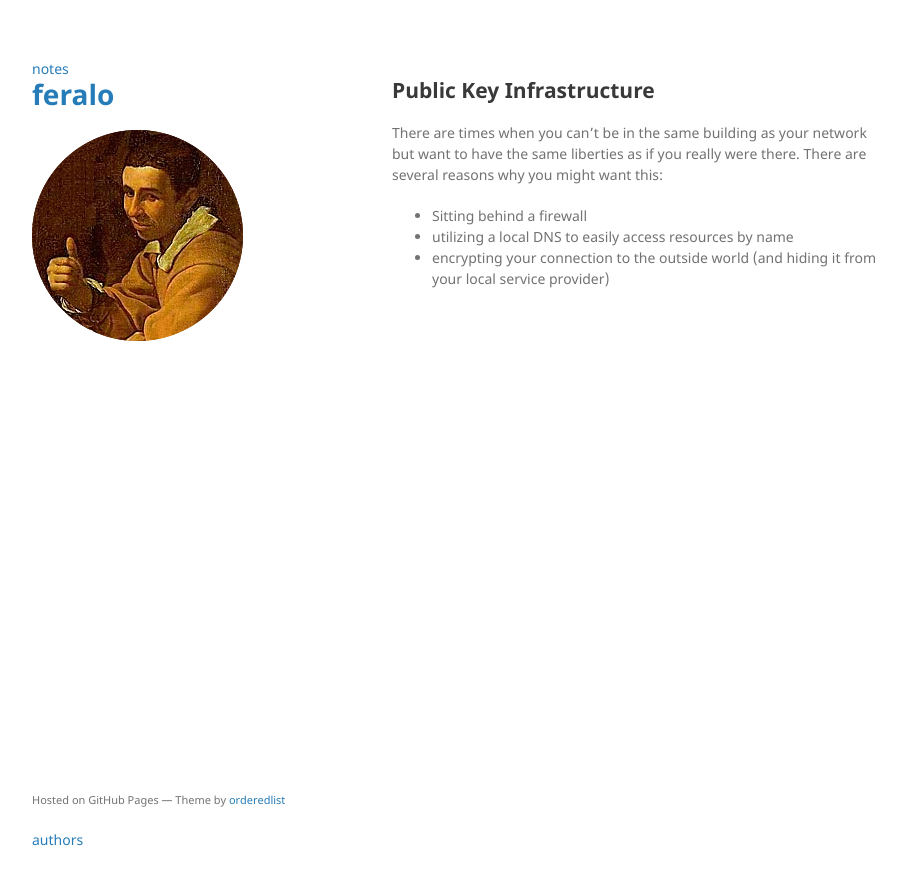
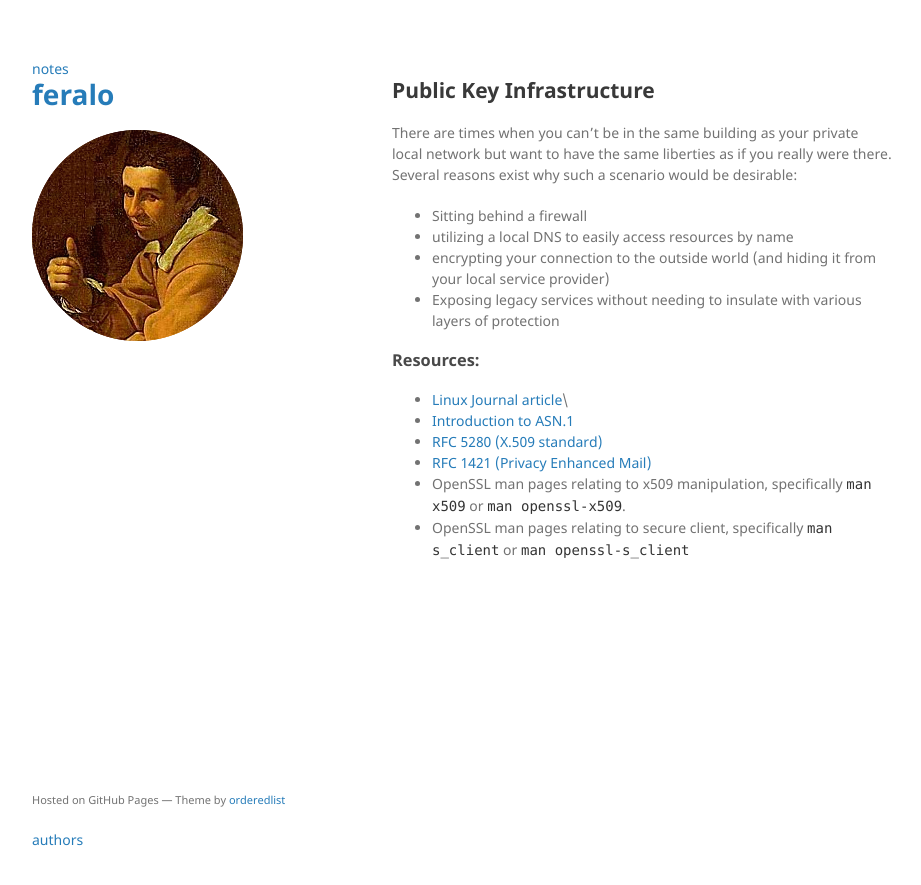
Before and after one commit to noah-de/minima-modified, a Jekyll site: the page built from _notes/2021-03-30-pki.md, in a window 1280 px wide. Shown: the top 885 px of the page, without its empty margins (178-1099 px from the left). Built offline with Jekyll 4.4.1, drawn with Linux system fonts in a browser that asks for light colours.

Commit message:
Add references

```diff
--- a/_notes/2021-03-30-pki.md
+++ b/_notes/2021-03-30-pki.md
@@ -2,7 +2,19 @@
 title: Public Key Infrastructure
 layout: default
 ---
-There are times when you can't be in the same building as your network but want to have the same liberties as if you really were there. There are several reasons why you might want this:
+There are times when you can't be in the same building as your private local network but want to have the same liberties as if you really were there. Several reasons exist why such a scenario would be desirable:
   - Sitting behind a firewall
   - utilizing a local DNS to easily access resources by name
   - encrypting your connection to the outside world (and hiding it from your local service provider)
+  - Exposing legacy services without needing to insulate with various layers of protection
+
+
+
+### Resources:
+
+ - [Linux Journal article](https://www.linuxjournal.com/content/understanding-public-key-infrastructure-and-x509-certificates)\
+ - [Introduction to ASN.1](https://www.itu.int/en/ITU-T/asn1/Pages/introduction.aspx)
+-   [RFC 5280 (X.509 standard)](https://tools.ietf.org/html/rfc5280)
+-   [RFC 1421 (Privacy Enhanced Mail)](https://tools.ietf.org/html/rfc1421)
+-   OpenSSL man pages relating to x509 manipulation, specifically  `man x509`  or  `man openssl-x509`.
+-   OpenSSL man pages relating to secure client, specifically  `man s_client`  or  `man openssl-s_client`
```
